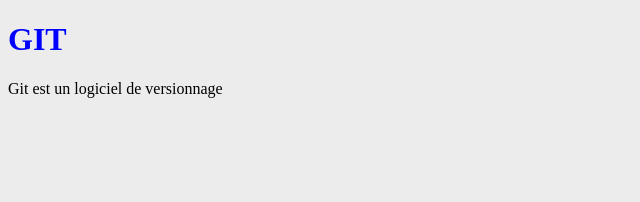
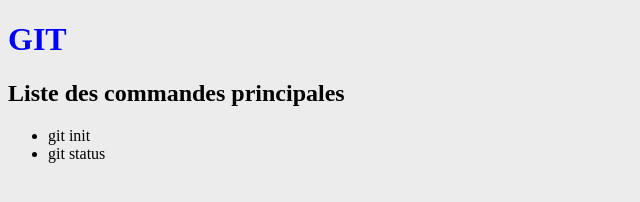
Before and after one commit to jerryStClou/premier-projet-Jr, a plain HTML site: page index.html in a window 1280 px wide. Shown: the whole page, without its empty margins (0-640 px from the left). Drawn offline with Linux system fonts and the light colour scheme.

Commit message:
5ème modification

```diff
--- a/index.html
+++ b/index.html
@@ -5,10 +5,14 @@
     <meta http-equiv="X-UA-Compatible" content="IE=edge">
     <meta name="viewport" content="width=device-width, initial-scale=1.0">
     <link rel="stylesheet" href="css/style.css">
-    <title>git: initiation</title>
+    <title>git: cours</title>
 </head>
 <body>
     <h1>GIT</h1>
-    <p>Git est un logiciel de versionnage</p>
+    <h2>Liste des commandes principales</h2>
+    <ul>
+        <li>git init</li>
+        <li>git status</li>
+    </ul>
 </body>
 </html>
```
